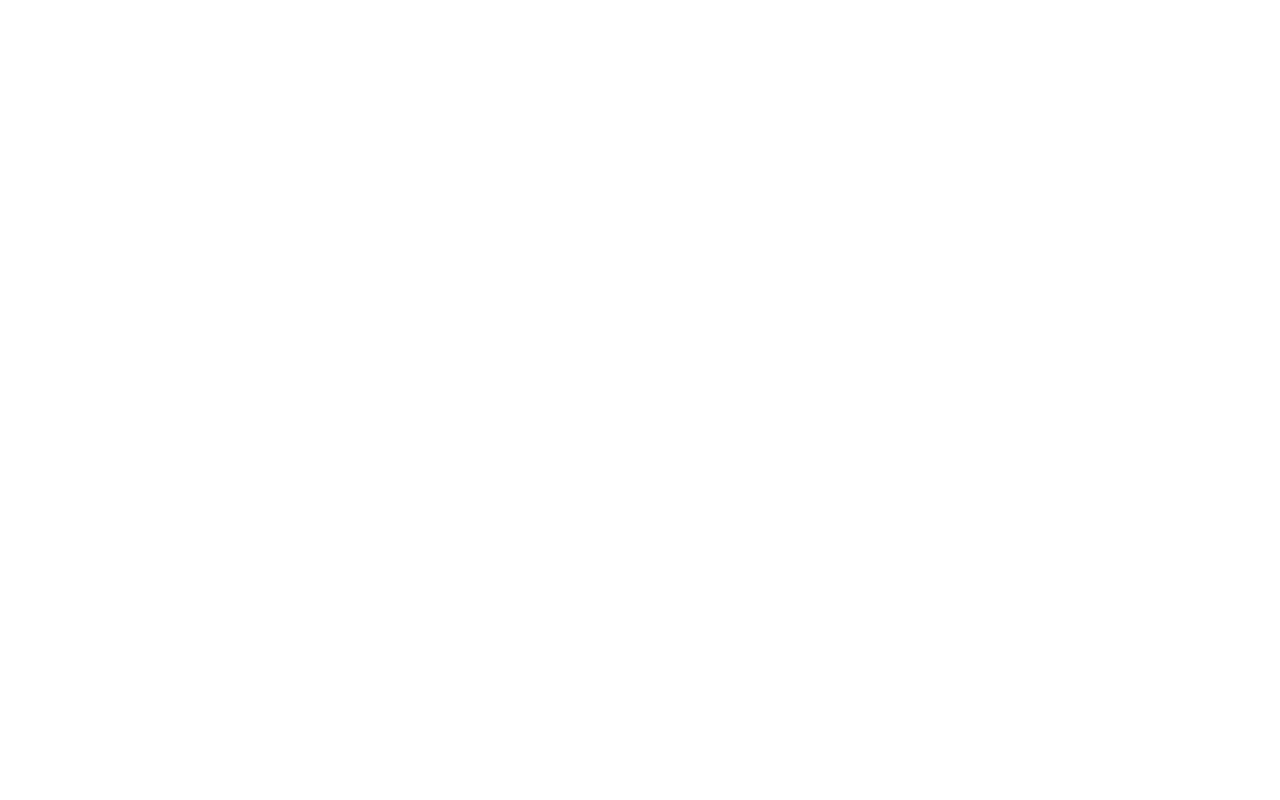
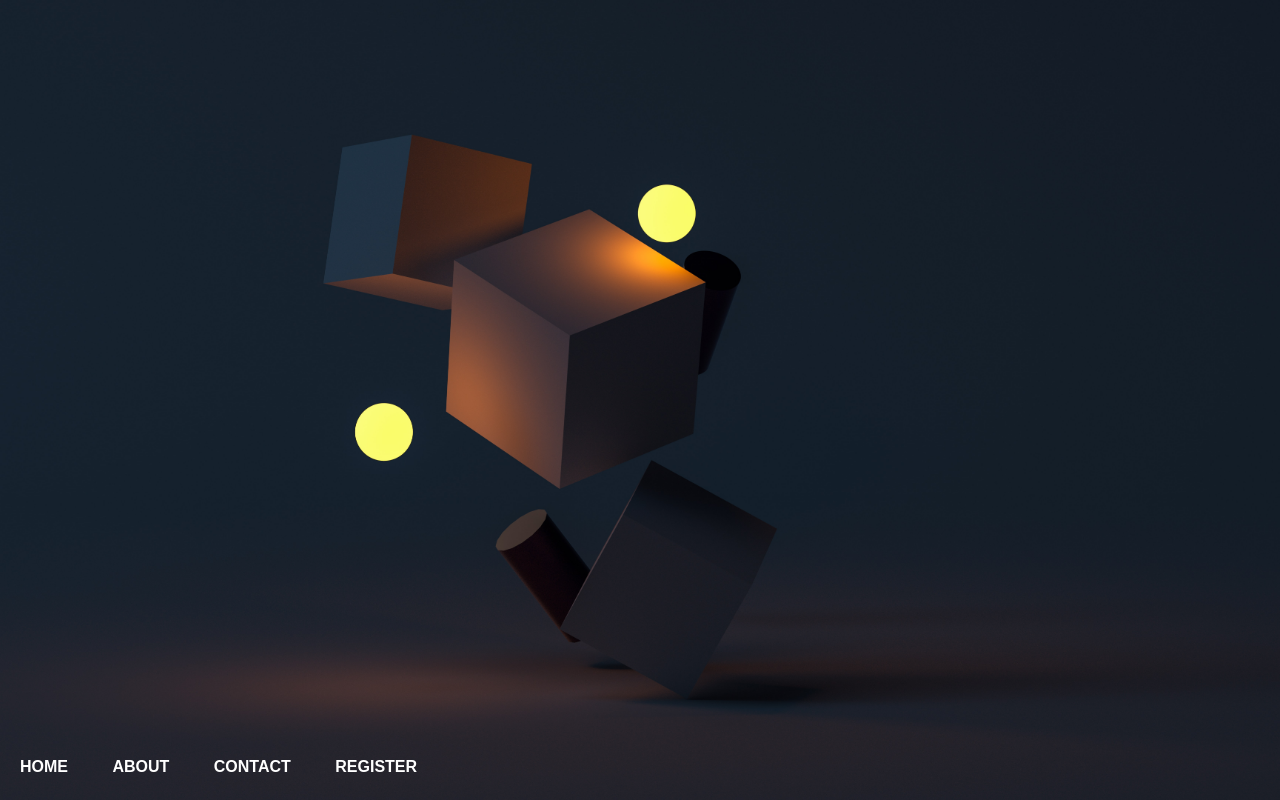
Before and after one commit to rusteauG/SASS-Projects, a plain HTML site: page 2. Nesting/index.html in a window 1280 px wide. Drawn offline with Linux system fonts and the light colour scheme.

Commit message:
Nesting Part Done!

```diff
--- a/2. Nesting/index.html
+++ b/2. Nesting/index.html
@@ -6,5 +6,17 @@
     <title>Nesting</title>
     <link rel="stylesheet" href="style.css" />
   </head>
-  <body></body>
+  <body>
+    <!-- header>nav>ul>(li>a)*4 -->
+    <header class="container">
+      <nav>
+        <ul>
+          <li><a href="">HOME</a></li>
+          <li><a href="">ABOUT</a></li>
+          <li><a href="">CONTACT</a></li>
+          <li><a href="">REGISTER</a></li>
+        </ul>
+      </nav>
+    </header>
+  </body>
 </html>
--- a/2. Nesting/style.scss
+++ b/2. Nesting/style.scss
@@ -3,3 +3,34 @@
   padding: 0;
   box-sizing: border-box;
 }
+.container {
+  background-image: url(./bg.jpg);
+  background-position: right;
+  background-size: cover;
+  background-repeat: no-repeat;
+  height: 100vh;
+
+  display: flex;
+  flex-direction: column;
+  justify-content: flex-end;
+
+  ul {
+    font-family: sans-serif;
+    font-weight: bold;
+    margin-bottom: 1.5rem;
+  }
+
+  li {
+    display: inline;
+    list-style: none;
+    a {
+      color: white;
+      margin: 20px;
+      text-decoration: none;
+      padding-bottom: 5px;
+    }
+    a:hover {
+      border-bottom: 1px solid white;
+    }
+  }
+}
```
Also changed, not shown: 2. Nesting/bg.jpg (renamed from 2. Nesting/sebastian-svenson-d2w-_1LJioQ-unsplash.jpg), 2. Nesting/style.css, 1 other file.
